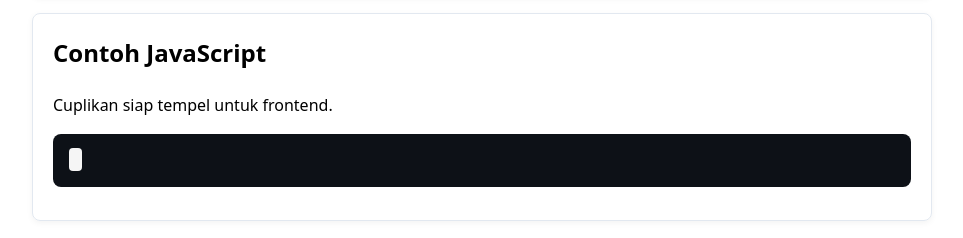
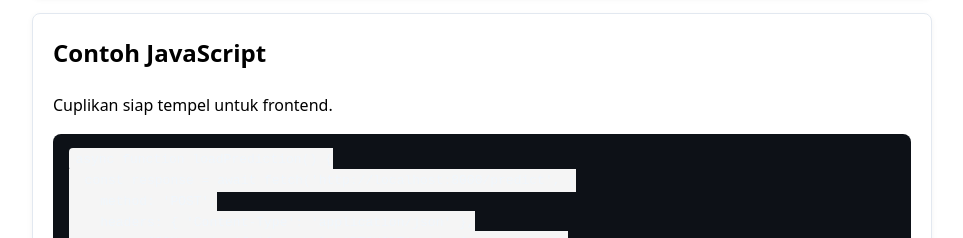
Before and after one commit to antasenaaqib-ops/bot, a plain HTML site: page index.html in a window 1280 px wide. Shown: the part 1057-1295 px from the top of the page, without its empty margins (158-1121 px from the left). Drawn offline with Linux system fonts and the light colour scheme.

Commit message:
Fix embedded snippet rendering in index

```diff
--- a/index.html
+++ b/index.html
@@ -199,7 +199,7 @@
         }
       });
 
-      const snippet = `async function loadPrediction() {
+    const snippet = String.raw`async function loadPrediction() {
   const response = await fetch('http://localhost:8000/predict', {
     method: 'POST',
     headers: { 'Content-Type': 'application/json' },
@@ -215,13 +215,13 @@
 
   // contoh rendering sederhana
   const box = document.createElement('div');
-  box.innerHTML = `
-    <strong>${data.symbol}</strong> (${data.timeframe}) - ${data.signal}<br>
-    Entry: ${data.entry}<br>
-    TP: ${data.take_profit}<br>
-    SL: ${data.stop_loss}<br>
-    Confidence: ${Math.round(data.confidence * 100)}%
-  `;
+  box.innerHTML = \`
+    <strong>\${data.symbol}</strong> (\${data.timeframe}) - \${data.signal}<br>
+    Entry: \${data.entry}<br>
+    TP: \${data.take_profit}<br>
+    SL: \${data.stop_loss}<br>
+    Confidence: \${Math.round(data.confidence * 100)}%
+  \`;
   document.body.appendChild(box);
 }
 
```
